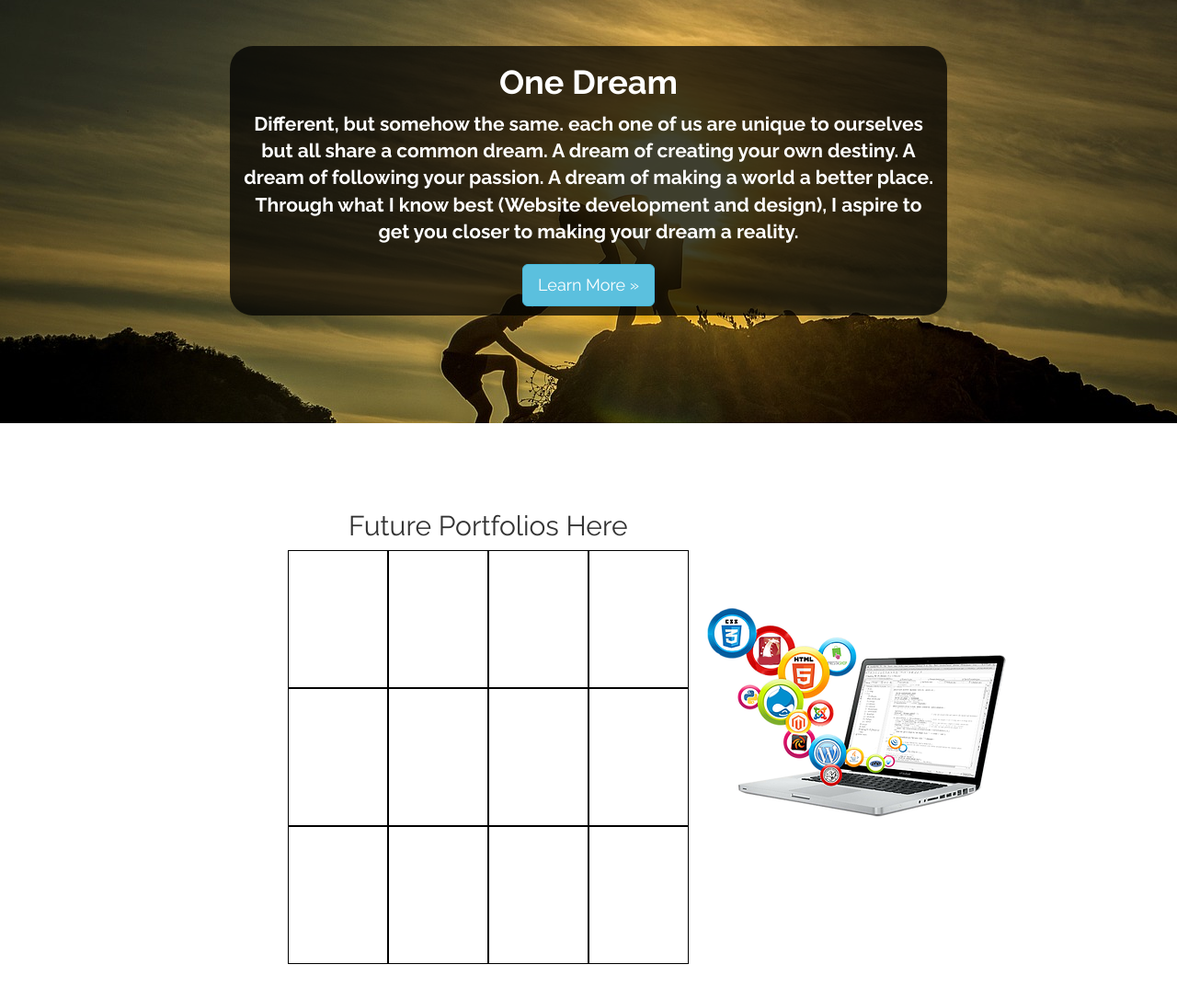
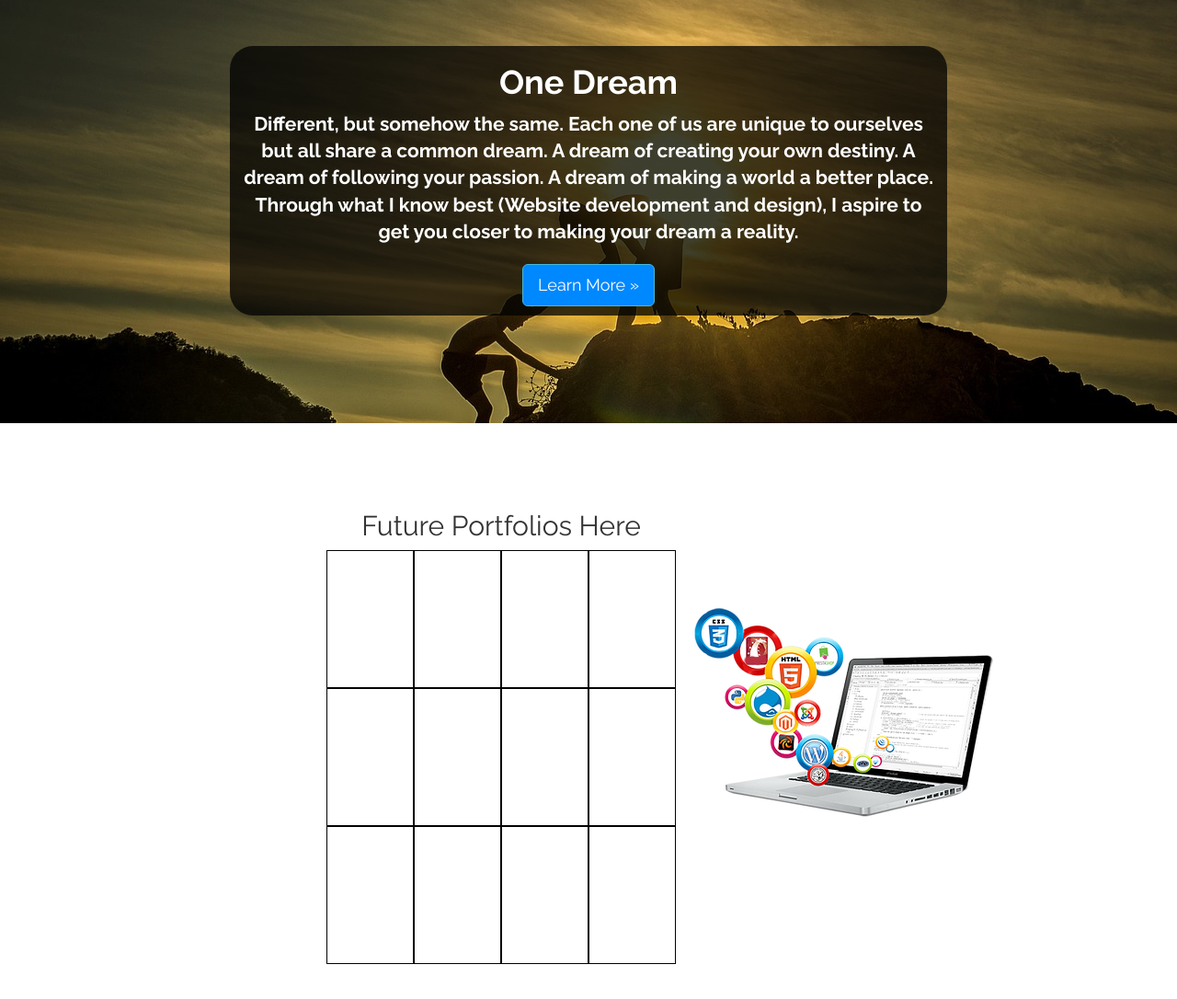
Before and after one commit to jakesonline1/myportfolio, a plain HTML site: page index.html in a window 1280 px wide. Shown: the part 90-1176 px from the top of the page at 92% size. Drawn offline with nearby package versions, Linux system fonts and the light colour scheme.

Commit message:
changed color of hero button

```diff
--- a/assets/css/styles.css
+++ b/assets/css/styles.css
@@ -45,6 +45,14 @@ body {
 
 
  }
+
+ .btn-info {
+     background-color: rgb(0,136,255);
+ }
+
+.btn-info:hover {
+    background-color: rgb(0,71,255);
+}
 
  /* portfolio home section */
 
--- a/index.html
+++ b/index.html
@@ -63,7 +63,7 @@
             <div class="row">
                 <div id="hero_box" class="col-sm-8 col-sm-offset-2 hero_text">
                     <h1 class="hero_title">One Dream</h1>
-                    <p class="lead hero_body">Different, but somehow the same. each one of us are unique to ourselves but all share a common dream. A dream of creating your own destiny. A dream of following your passion. A dream of making a world a better place. <br> Through what I know best &#40;Website development and design&#41;, I aspire to get you closer to making your dream a reality.</p>
+                    <p class="lead hero_body">Different, but somehow the same. Each one of us are unique to ourselves but all share a common dream. A dream of creating your own destiny. A dream of following your passion. A dream of making a world a better place. <br> Through what I know best &#40;Website development and design&#41;, I aspire to get you closer to making your dream a reality.</p>
                     <p class="hero_button"><a class="btn btn-lg btn-info" href="/" role="button">Learn More &raquo;</a></p>
                 </div>
             </div>
@@ -73,7 +73,7 @@
 
     <!-- Start portfolio section -->
     <section>
-        <div class="row">
+        <div class="container">
             <div class="col-lg-4 col-lg-offset-3 port_word_section">
                 <h2 class="portsectionhead">Future Portfolios Here</h2>
                 <div class="row">
```
